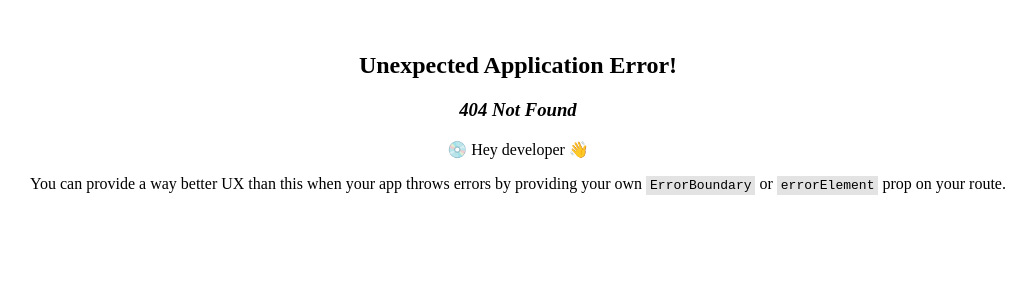
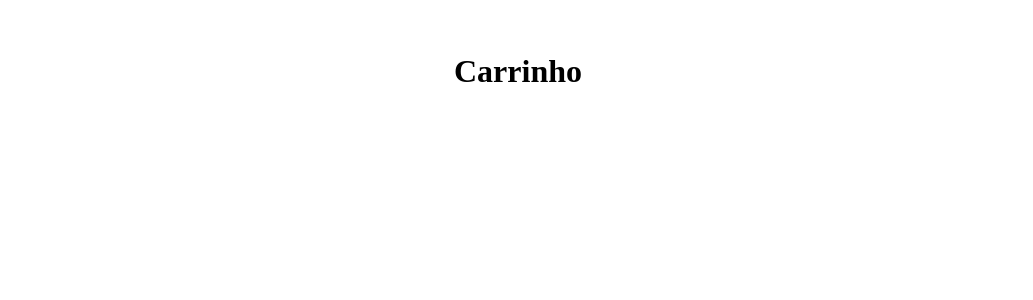
Before and after one commit to deluxxe01/SmartBox, a React (Vite) app in the folder SmartBox_code/Front_end/: page /Carrinho in a window 1280 px wide. Before the commit this address had no page. Shown: the top 300 px of the page, without its empty margins (122-1155 px from the left). Built offline with nearby package versions, Linux system fonts and the light colour scheme.

Commit message:
resolvendo o erro de conflito

```diff
--- /dev/null
+++ b/SmartBox_code/Front_end/src/Components/TamplateCaixas/TamplateCaixas.jsx
@@ -0,0 +1,14 @@
+
+ function TamplateCaixa(){
+    return(
+        <div className=" containerTamplateCaixas">
+            <h1>Carrinho</h1>
+            <main className="containerCaixas">
+
+
+            </main>
+
+        </div>
+    )
+ }
+ export default TamplateCaixa
--- /dev/null
+++ b/SmartBox_code/Front_end/src/Pages/Carrinho/Carrinho.jsx
@@ -0,0 +1,15 @@
+import TamplateCaixa from "../../Components/TamplateCaixas/TamplateCaixas"
+
+
+ function Carrinho(){
+
+    return(
+        <div>
+            <TamplateCaixa />
+
+        </div>
+
+    )
+ }
+
+ export default Carrinho
--- a/SmartBox_code/Front_end/src/Routes/Rotes.jsx
+++ b/SmartBox_code/Front_end/src/Routes/Rotes.jsx
@@ -1,11 +1,13 @@
 import { createBrowserRouter } from "react-router-dom";
 import LandingPage from "../Pages/LandingPage/LandingPage";
 import CatalogoPage from "../Pages/CatalogoPage/CatalogoPage";
+import Carrinho from "../Pages/Carrinho/Carrinho";
 
 const router =  createBrowserRouter([
 
 {path: "/", element: <LandingPage />},
-{path: "/catalogo", element: <CatalogoPage />}
+{path: "/catalogo", element: <CatalogoPage />},
+{path:'/Carrinho',element:<Carrinho />}
 
 
 
```
